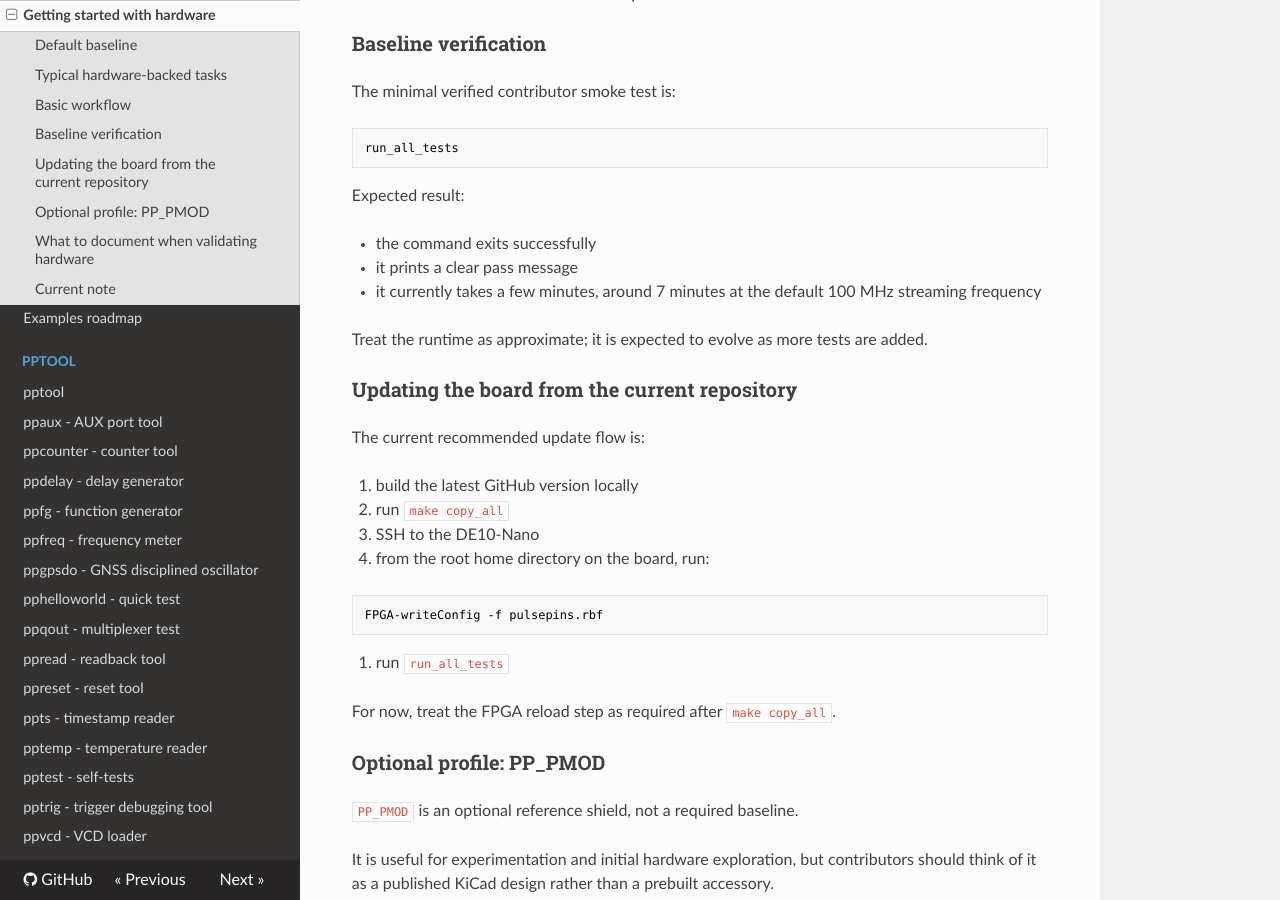
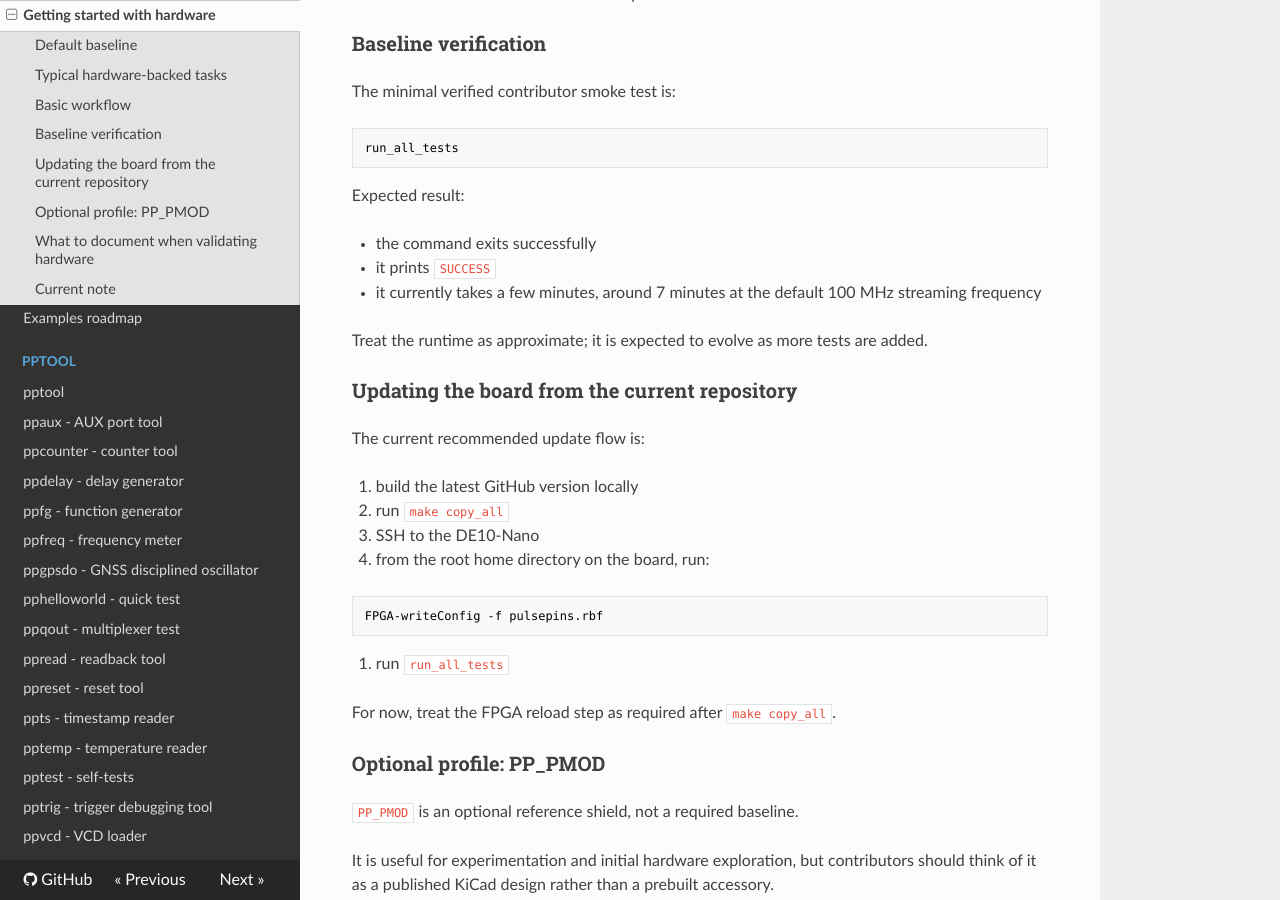
Before and after one commit to rokzitko/PulsePins, an MkDocs documentation site: the page built from docs/docs/getting_started_hardware.md, in a window 1280 px wide and 900 px high, scrolled down 975 px. Built offline with MkDocs 1.6.1, drawn with Linux system fonts in a browser that asks for light colours; nearby versions of some CDN libraries.

Commit message:
polish small trust signals

```diff
--- a/docs/docs/getting_started_hardware.md
+++ b/docs/docs/getting_started_hardware.md
@@ -45,7 +45,7 @@ run_all_tests
 Expected result:
 
 * the command exits successfully
-* it prints a clear pass message
+* it prints `SUCCESS`
 * it currently takes a few minutes, around 7 minutes at the default 100 MHz streaming frequency
 
 Treat the runtime as approximate; it is expected to evolve as more tests are added.
```
Also changed, not shown: 1 other file.
